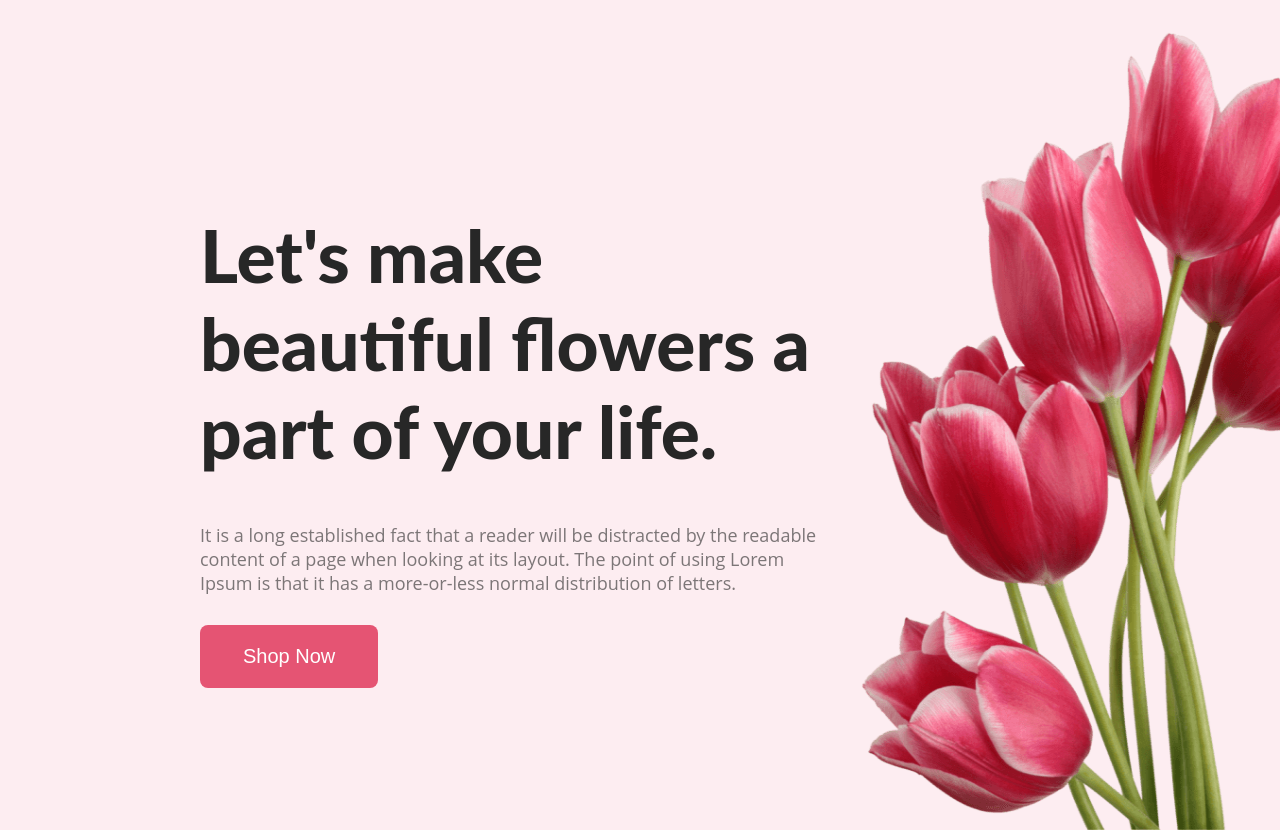
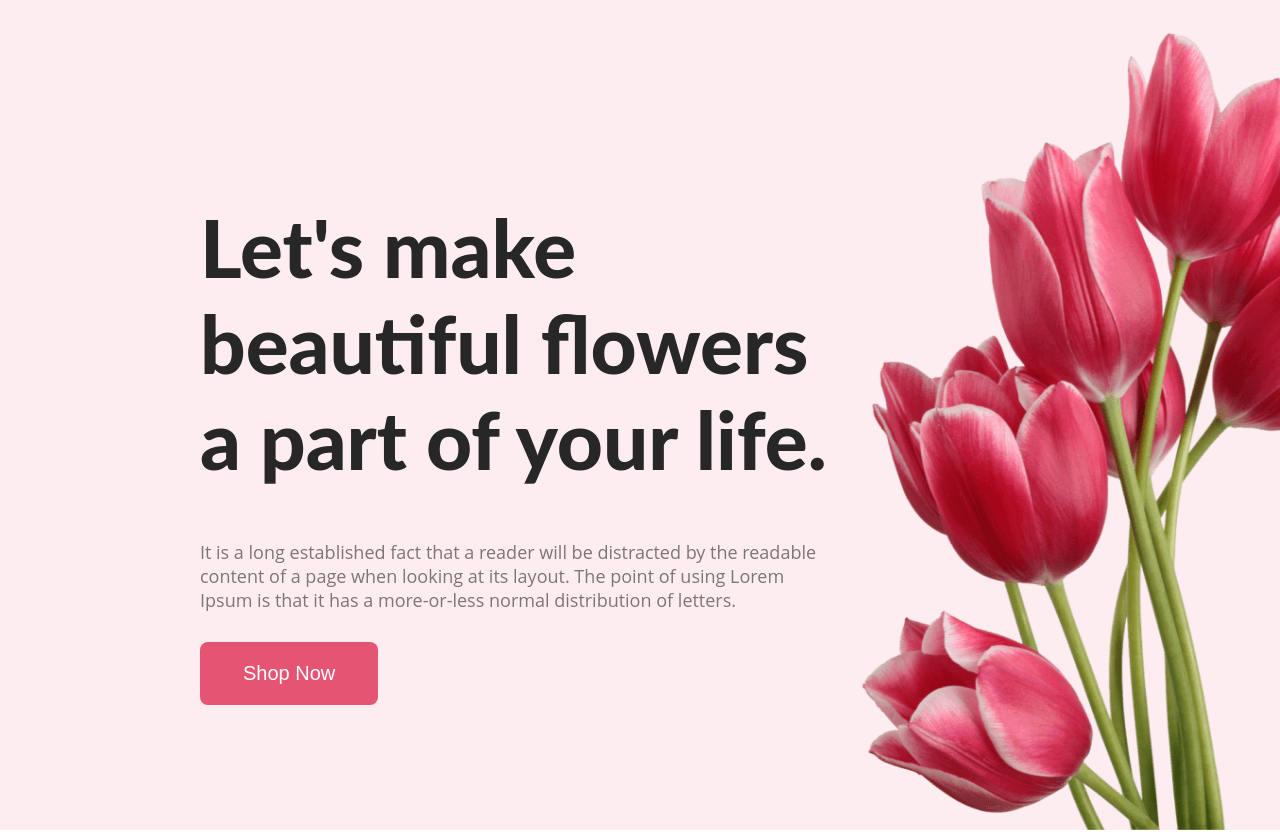
Before and after one commit to RakibulIslamDigonto/Flower-shop-assignment, a plain HTML site: page index.html in a window 1280 px wide. Shown: the top 832 px of the page. Drawn offline with Linux system fonts and the light colour scheme.

Commit message:
modified some field

```diff
--- a/style.css
+++ b/style.css
@@ -18,7 +18,7 @@
 .header-heading{
     color: #272727;
     font-family: Lato;
-    font-size: 73px;
+    font-size: 80px;
     font-weight: 800;
 }
 
@@ -235,7 +235,7 @@ text-decoration-line: underline;
 }
 
 .footer-sec{
-    margin-top: 128px;
+    /* margin-top: 128px; */
     width: 1922px;
     height: 449px;
     color: #FFF;
```
